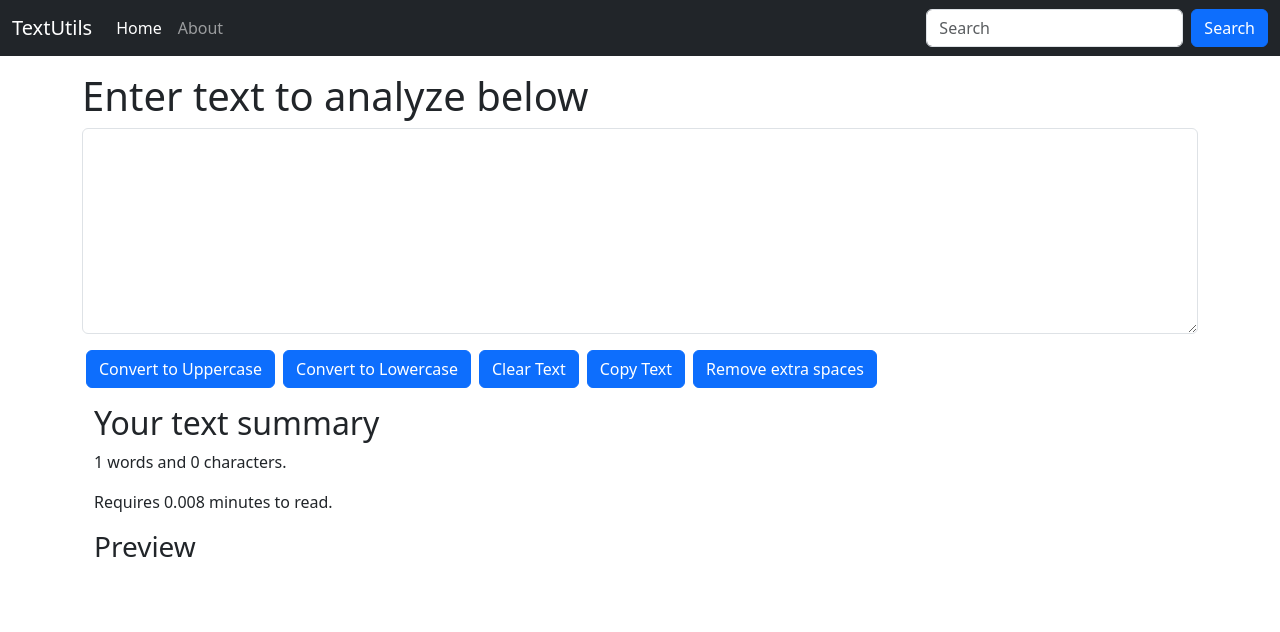
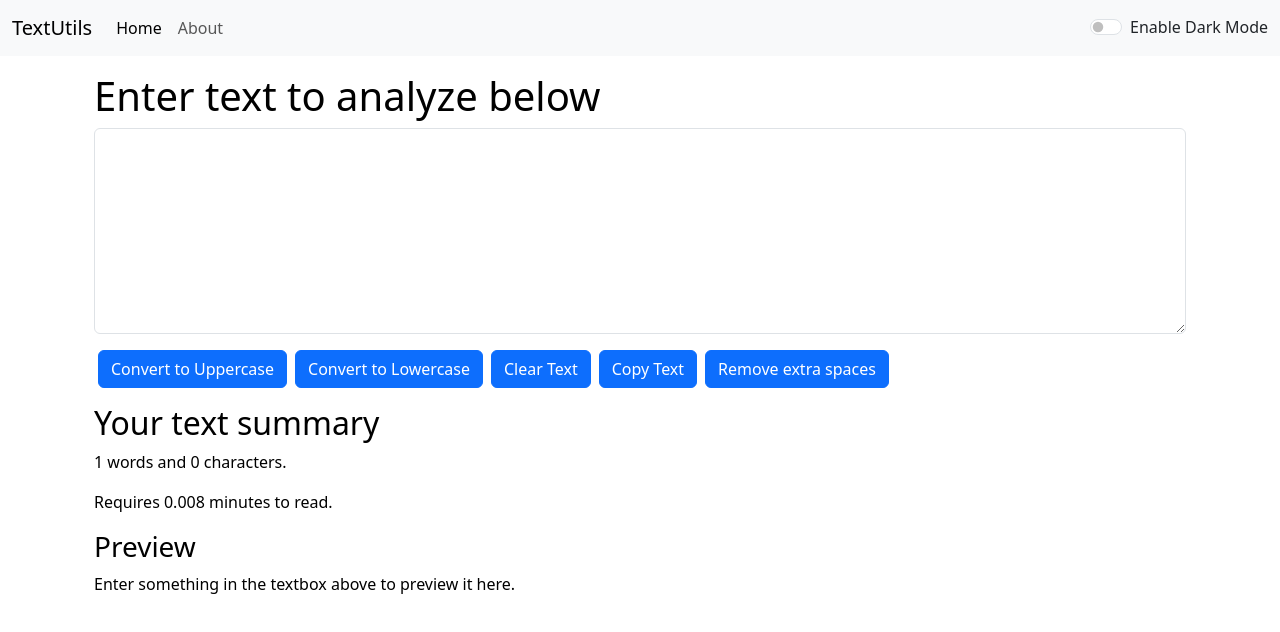
Before and after one commit to muhammadayaz806/textutils, a React (Vite) app: page / in a window 1280 px wide. Shown: the top 632 px of the page. Built offline with nearby package versions, Linux system fonts and the light colour scheme.

Commit message:
Video 12 Completed (Added Dark Mode Functionality)

```diff
--- a/src/App.jsx
+++ b/src/App.jsx
@@ -2,13 +2,27 @@
 // import About from "./components/About";
 import Navbar from "./components/Navbar";
 import TextForm from "./components/TextForm";
+import { useState } from "react";
 
 function App() {
+
+  const [mode, setMode] = useState("light");
+
+  const toggleMode = () => {
+    if (mode === "light"){
+      setMode("dark");
+      document.body.style.backgroundColor = "grey";
+    }else{
+      setMode("light");
+      document.body.style.backgroundColor = "white";
+    }
+  }
+
   return (
     <>
-      <Navbar title="TextUtils" />
+      <Navbar title="TextUtils" mode={mode} toggleMode={toggleMode}/>
       <div className="container my-3">
-        <TextForm heading="Enter text to analyze below" />
+        <TextForm heading="Enter text to analyze below" mode={mode}/>
       </div>
       {/* <About /> */}
     </>
--- a/src/components/Navbar.jsx
+++ b/src/components/Navbar.jsx
@@ -1,8 +1,8 @@
-import PropTypes from 'prop-types';
+import PropTypes from "prop-types";
 
 function Navbar(props) {
   return (
-    <nav className="navbar navbar-expand-lg navbar-dark bg-dark">
+    <nav className={`navbar navbar-expand-lg navbar-${props.mode} bg-${props.mode}`}>
       <div className="container-fluid">
         <a className="navbar-brand" href="/">
           {props.title}
@@ -31,7 +31,7 @@
               </a>
             </li>
           </ul>
-            <form className="d-flex" role="search">
+          {/* <form className="d-flex" role="search">
               <input
                 className="form-control me-2"
                 type="search"
@@ -41,19 +41,31 @@
               <button className="btn btn-primary" type="submit">
                 Search
               </button>
-            </form>
+            </form> */}
+          <div className={`form-check form-switch text-${props.mode === "light" ? "dark" : "light"}`}>
+            <input
+              className="form-check-input"
+              type="checkbox"
+              role="switch"
+              id="switchCheckDefault"
+              onClick={props.toggleMode}
+            />
+            <label className="form-check-label" htmlFor="switchCheckDefault">
+              Enable Dark Mode
+            </label>
+          </div>
         </div>
       </div>
     </nav>
-  )
+  );
 }
 
 export default Navbar;
 
 Navbar.propTypes = {
-    title: PropTypes.string
+  title: PropTypes.string,
 };
 
 Navbar.defaultProps = {
-    title: 'Set Title Hare'
+  title: "Set Title Hare",
 };
--- a/src/components/TextForm.jsx
+++ b/src/components/TextForm.jsx
@@ -20,12 +20,12 @@
     let text = document.getElementById("myBox");
     text.select();
     navigator.clipboard.writeText(text.value);
-  }
+  };
 
   const handleExtraSpaces = () => {
     let newText = text.split(/[ ]+/);
     setText(newText.join(" "));
-  }
+  };
 
   const handleOnChange = (event) => {
     setText(event.target.value);
@@ -35,7 +35,7 @@
 
   return (
     <>
-      <div>
+      <div className="container" style={{color: props.mode === "dark" ? "white" : "black"}}>
         <h1>{props.heading}</h1>
         <div className="mb-3">
           <textarea
@@ -44,6 +44,10 @@
             rows="8"
             value={text}
             onChange={handleOnChange}
+            style={{
+              backgroundColor: props.mode === "dark" ? "grey" : "white",
+              color: props.mode === "dark" ? "white" : "black",
+            }}
           ></textarea>
         </div>
         <button className="btn btn-primary mx-1" onClick={handleUpperCase}>
@@ -62,12 +66,14 @@
           Remove extra spaces
         </button>
       </div>
-      <div className="container my-3">
+      <div className="container my-3" style={{color: props.mode === "dark" ? "white" : "black"}}>
         <h2>Your text summary</h2>
-        <p>{text.split(" ").length} words and {text.length} characters.</p>
+        <p>
+          {text.split(" ").length} words and {text.length} characters.
+        </p>
         <p>Requires {0.008 * text.split(" ").length} minutes to read.</p>
         <h3>Preview</h3>
-        <p>{text}</p>
+        <p>{text.length > 0 ? text : "Enter something in the textbox above to preview it here."}</p>
       </div>
     </>
   );
```
Lines whose indentation alone changed are shown as unchanged.
